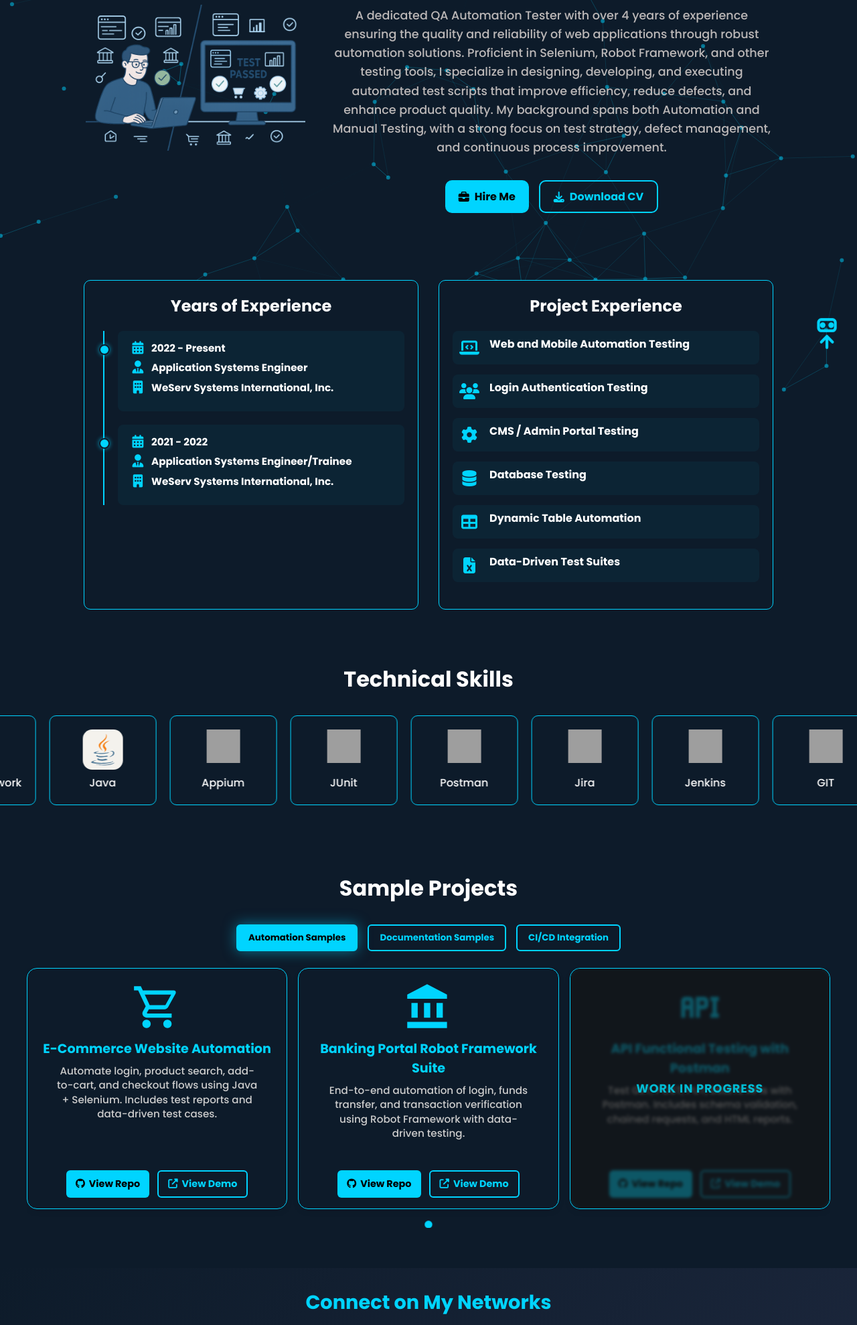
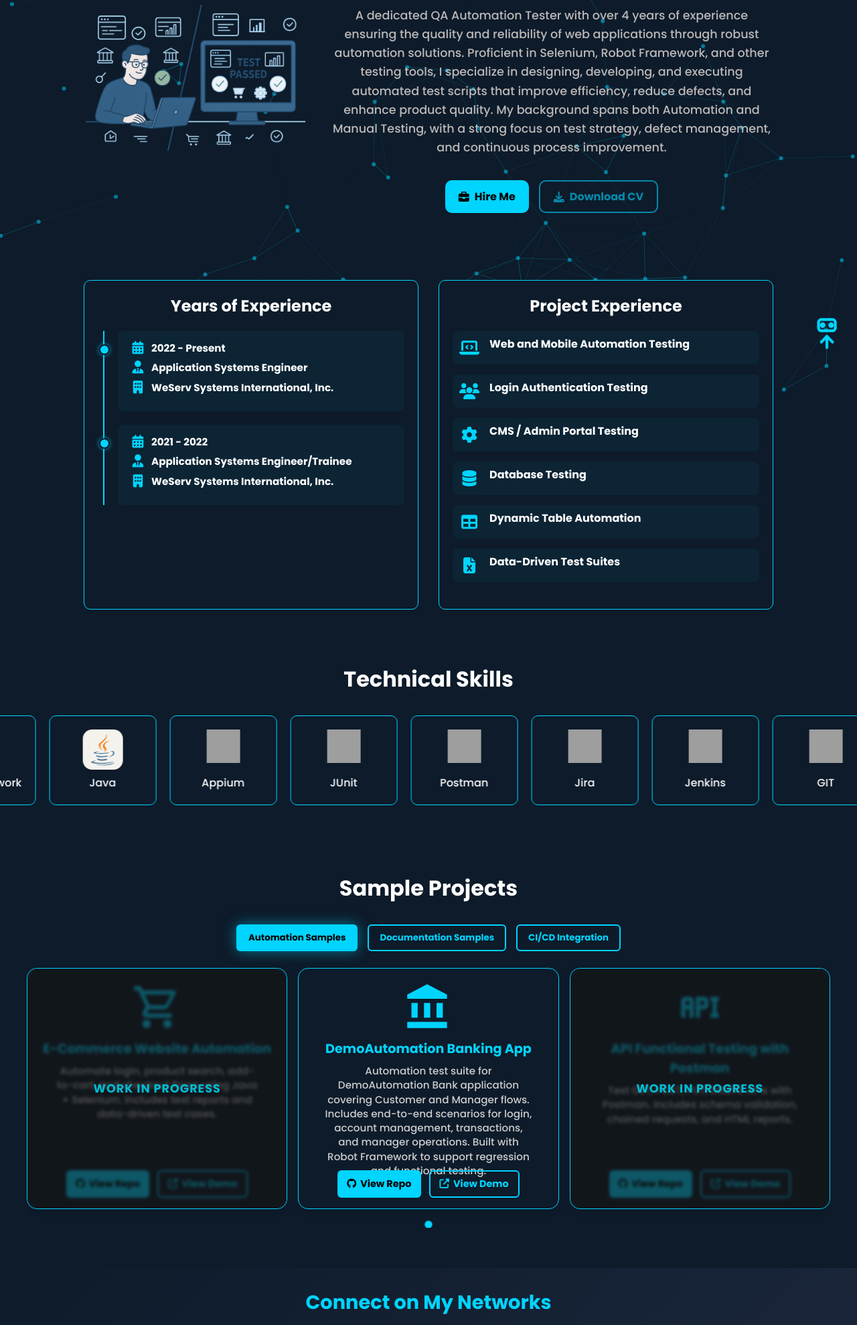
Before and after one commit to DyoNheL/jonnellaig-portfolio, a plain HTML site: page index.html in a window 1280 px wide. Shown: the part 211-2189 px from the top of the page at 67% size. Drawn offline with nearby package versions, Linux system fonts and the light colour scheme; grey boxes are pictures that could not be loaded; animation ran at ten frames a second.

Commit message:
Update links in the DemoAutomation Banking App sample projects

```diff
--- a/index.html
+++ b/index.html
@@ -39,7 +39,6 @@
     <script src="https://cdn.jsdelivr.net/particles.js/2.0.0/particles.min.js" defer></script>
     <script src="https://code.iconify.design/3/3.1.0/iconify.min.js"></script>
     <script src="js/script.js" defer></script>
-    <script src="js/projects.js" defer></script>
     <script src="js/navbar.js" defer></script>
     <script src="js/experience.js" defer></script>
     <script src="js/projectExperienceCard.js" defer></script>
@@ -119,9 +118,10 @@
             </p>
             <div class="home-buttons">
                 <a href="#footer" class="btn primary"><i class="fas fa-briefcase"></i> Hire Me</a>
-                <a href="files/jonnellaig_cv.pdf" download class="btn secondary"><i class="fas fa-download"></i>
-                    Download
-                    CV</a>
+                <a href="#" class="btn secondary disabled">
+                    <i class="fas fa-download"></i>
+                    Download CV
+                </a>
             </div>
         </div>
     </section>
@@ -361,7 +361,7 @@
         <!-- Automation Projects -->
         <div class="carousel-viewport tab-content active" data-tab-content="automation" data-aos="fade-up">
             <div class="projects-track">
-                <div class="project-card">
+                <div class="project-card" data-status="wip">
                     <svg xmlns="http://www.w3.org/2000/svg" width="75" height="75" viewBox="0 0 24 24">
                         <path fill="#00d4ff"
                             d="M17 18a2 2 0 0 1 2 2a2 2 0 0 1-2 2a2 2 0 0 1-2-2c0-1.11.89-2 2-2M1 2h3.27l.94 2H20a1 1 0 0 1 1 1c0 .17-.05.34-.12.5l-3.58 6.47c-.34.61-1 1.03-1.75 1.03H8.1l-.9 1.63l-.03.12a.25.25 0 0 0 .25.25H19v2H7a2 2 0 0 1-2-2c0-.35.09-.68.24-.96l1.36-2.45L3 4H1zm6 16a2 2 0 0 1 2 2a2 2 0 0 1-2 2a2 2 0 0 1-2-2c0-1.11.89-2 2-2m9-7l2.78-5H6.14l2.36 5z" />
@@ -379,12 +379,15 @@
                     <svg xmlns="http://www.w3.org/2000/svg" width="75" height="75" viewBox="0 0 24 24">
                         <path fill="#00d4ff" d="M11.5 1L2 6v2h19V6m-5 4v7h3v-7M2 22h19v-3H2m8-9v7h3v-7m-9 0v7h3v-7z" />
                     </svg>
-                    <h3>Banking Portal Robot Framework Suite</h3>
-                    <p>End-to-end automation of login, funds transfer, and transaction verification using Robot
-                        Framework with data-driven testing.</p>
+                    <h3>DemoAutomation Banking App</h3>
+                    <p>Automation test suite for DemoAutomation Bank application covering Customer and Manager flows.
+                        Includes end-to-end scenarios for login, account management, transactions, and manager
+                        operations. Built with Robot Framework to support regression and functional testing.</p>
                     <div class="card-overlay">
-                        <a href="#" class="btn primary"><i class="fab fa-github"></i> View Repo</a>
-                        <a href="#" class="btn secondary"><i class="fas fa-external-link-alt"></i> View Demo</a>
+                        <a href="https://github.com/DyoNheL/robotframework-demoautomation-bank-tests"
+                            class="btn primary" target="_blank"><i class="fab fa-github"></i> View Repo</a>
+                        <a href="https://www.linkedin.com/posts/jonnellaig_automationtesting-robotframework-selenium-activity-7364244853536276483-KktB?utm_source=share&utm_medium=member_desktop&rcm=ACoAADKZWAkBl1RLz2jbqcN30QMMnQ-SGD-ZUXk"
+                            class="btn secondary" target="_blank"><i class="fas fa-external-link-alt"></i> View Demo</a>
                     </div>
                 </div>
 
```
